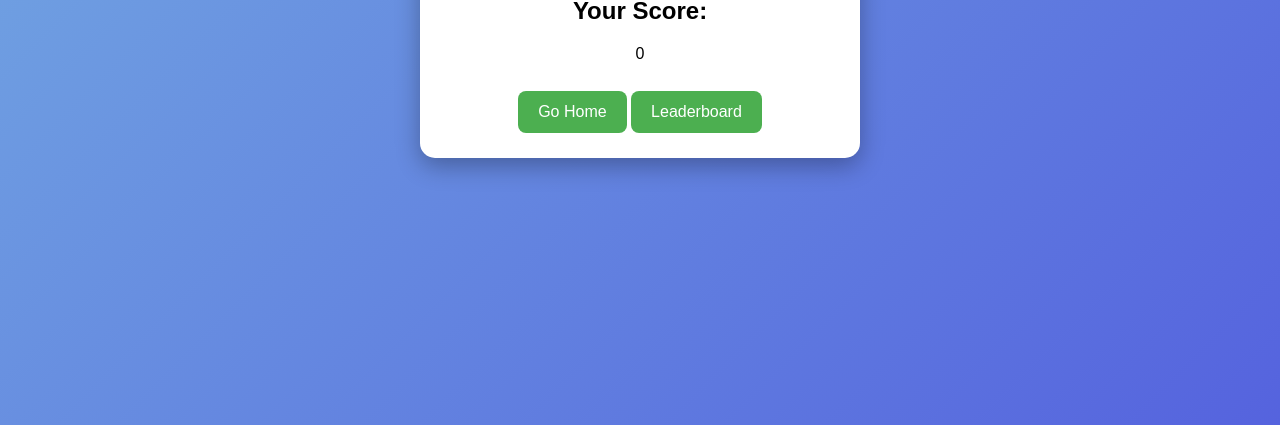
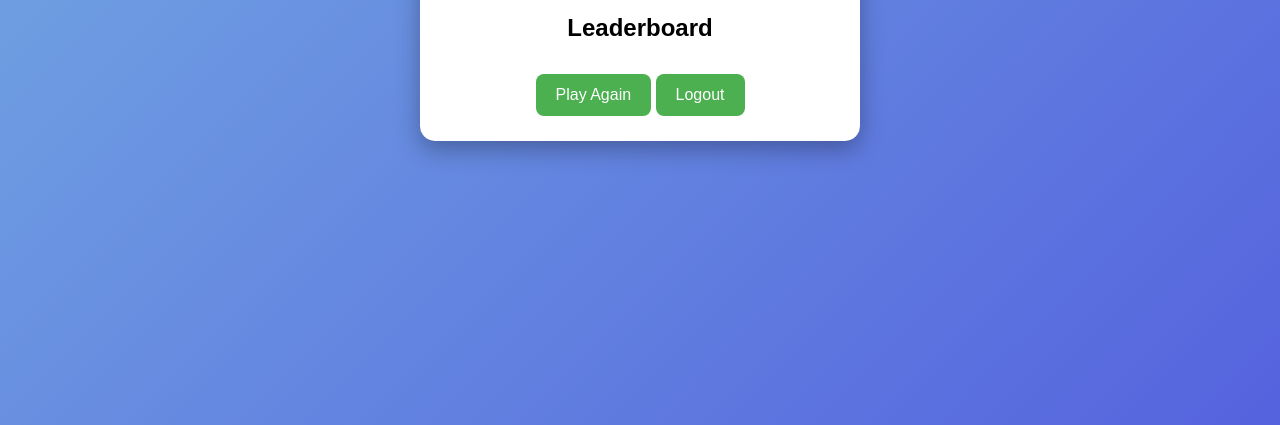
Before and after one commit to abhaycs23020-prog/ggggggggg, a website: page public/result.html in a window 1280 px wide. Shown: the part 375-800 px from the top of the page. Drawn offline with Linux system fonts and the light colour scheme.

Commit message:
Update result.html

```diff
--- a/public/result.html
+++ b/public/result.html
@@ -7,17 +7,18 @@
 <link rel="stylesheet" href="style.css">
 </head>
 <body>
-  <div class="quiz-container result-box">
+<div class="quiz-container">
   <h1>Quiz Completed!</h1>
-    <h2>Your Score:</h2>
-    <p id="score-display"></p>
-    <button class="btn" onclick="window.location.href='index.html'">Go Home</button>
-    <button class="btn" onclick="window.location.href='leaderboard.html'">Leaderboard</button>
+  <p id="score"></p>
+  <h2>Leaderboard</h2>
+  <ol id="leaderboard"></ol>
+  <button class="btn" onclick="window.location.href='category.html'">Play Again</button>
+  <button class="btn" onclick="window.location.href='login.html'">Logout</button>
 </div>
 
+<script src="quiz.js"></script>
 <script>
-    const lastScore = localStorage.getItem("lastScore") || 0;
-    document.getElementById("score-display").innerText = lastScore;
+displayLeaderboard();
 </script>
 </body>
 </html>
```
Lines whose indentation alone changed are shown as unchanged.
